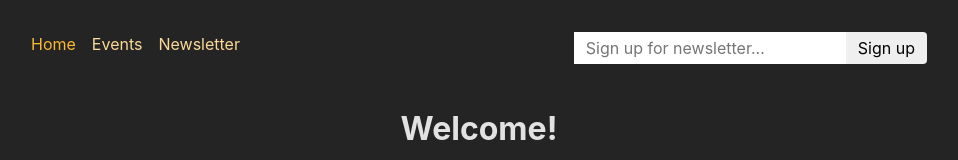
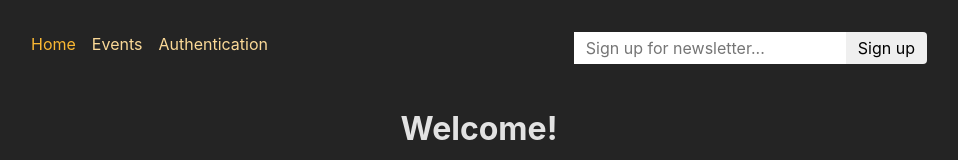
Before and after one commit to kjh-busan/22-auth-react, a React (Create React App) app in the folder frontend/: page / in a window 1280 px wide. Shown: the top 160 px of the page, without its empty margins (161-1119 px from the left). Built offline with nearby package versions, Linux system fonts and the light colour scheme.

Commit message:
feat: add authenication

```diff
--- a/frontend/src/components/MainNavigation.js
+++ b/frontend/src/components/MainNavigation.js
@@ -31,12 +31,12 @@ function MainNavigation() {
           </li>
           <li>
             <NavLink
-              to="/newsletter"
+              to="/auth"
               className={({ isActive }) =>
                 isActive ? classes.active : undefined
               }
             >
-              Newsletter
+              Authentication
             </NavLink>
           </li>
         </ul>
```
